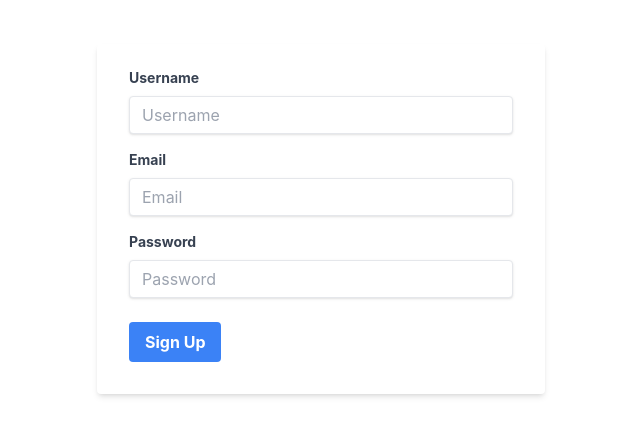
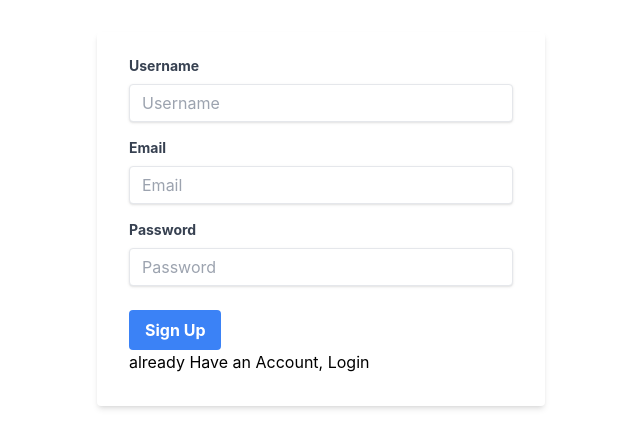
Before and after one commit to G-RIMA/whatsapp_group, a React (Create React App) app in the folder frontend/: page / in a window 1280 px wide. Shown: the part 173-620 px from the top of the page, without its empty margins (319-959 px from the left). Built offline with nearby package versions, Linux system fonts and the light colour scheme.

Commit message:
connected

```diff
--- a/frontend/src/components/SignupForm.js
+++ b/frontend/src/components/SignupForm.js
@@ -89,6 +89,9 @@ const SignupForm = () => {
               Sign Up
             </button>
           </div>
+          <div>
+            <p>already Have an Account, Login </p>
+          </div>
         </form>
       </div>
     </div>
```
Also changed, not shown: 1 other file (tests, documents, lock files or other folders).
